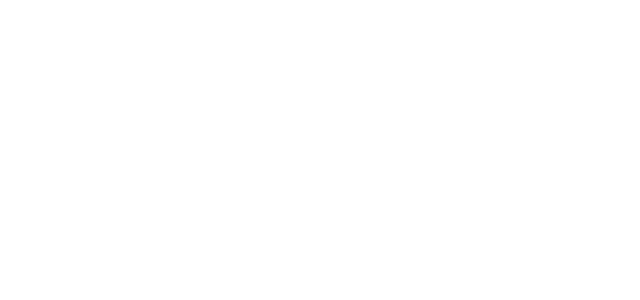
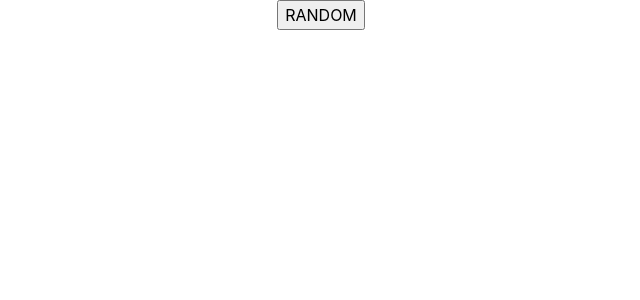
Before and after one commit to sprajams/wiki-it, a React (Create React App) app: page / in a window 1280 px wide. Shown: the top 300 px of the page, without its empty margins (319-959 px from the left). Built offline with nearby package versions, Linux system fonts and the light colour scheme.

Commit message:
open up random article in new page

```diff
--- a/src/App.js
+++ b/src/App.js
@@ -1,7 +1,12 @@
+import Random from "./components/Random";
 import "./App.css";
 
 function App() {
-  return <div className="App"></div>;
+  return (
+    <div className="App">
+      <Random />
+    </div>
+  );
 }
 
 export default App;
--- /dev/null
+++ b/src/components/Random/index.jsx
@@ -0,0 +1,17 @@
+function Random() {
+  // open up a random wiki article in a new page
+  const onClick = () => {
+    window.open(
+      `https://en.wikipedia.org/wiki/Special:Random`,
+      `_blank`,
+      `noopener,noreferrer`
+    );
+  };
+  return (
+    <div>
+      <button onClick={onClick}>RANDOM</button>
+    </div>
+  );
+}
+
+export default Random;
```
